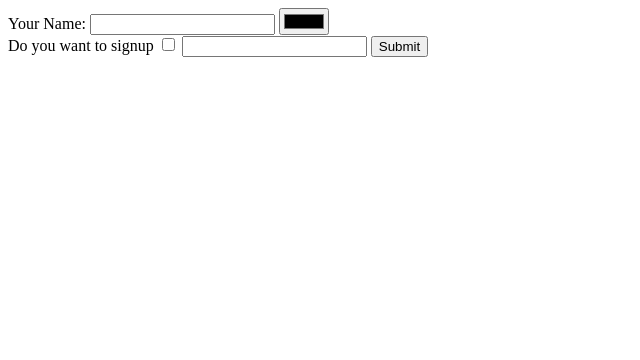
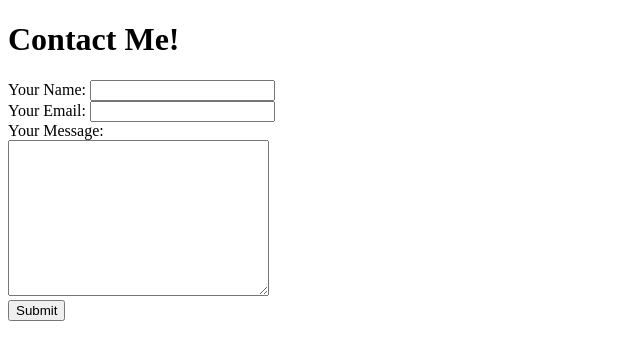
Before and after one commit to gurawliprakhar/Web-Dev, a plain HTML site: page HTML -Personal Site/contactMe.html in a window 1280 px wide. Shown: the whole page, without its empty margins (0-640 px from the left). Drawn offline with Linux system fonts and the light colour scheme.

Commit message:
update contactme.html

```diff
--- a/HTML -Personal Site/contactMe.html
+++ b/HTML -Personal Site/contactMe.html
@@ -6,14 +6,14 @@
     <title>Contact me</title>
   </head>
   <body>
-    <form class="" action="index.html" method="post">
+    <h1>Contact Me!</h1>
+    <form class="" action="mailto:gurawliprakhar@gmail.com" method="post">
       <label for="">Your Name: </label>
-      <input type="text" name="" value="" />
-      <input type="color" name="" value="" /><br>
-      <label>Do you want to signup</label>
-      <input type="checkbox" name="" value="" />
-      <label for="password"></label>
-      <input type="password">
+      <input type="text" name="your name" value="" /><br>
+      <label>Your Email: </label>
+      <input type="email" name="your email" value="" /><br>
+      <label>Your Message: </label><br>
+      <textarea name="name" id="" cols="30" rows="10"></textarea><br>
       <input type="submit" name="" />
     </form>
   </body>
```
